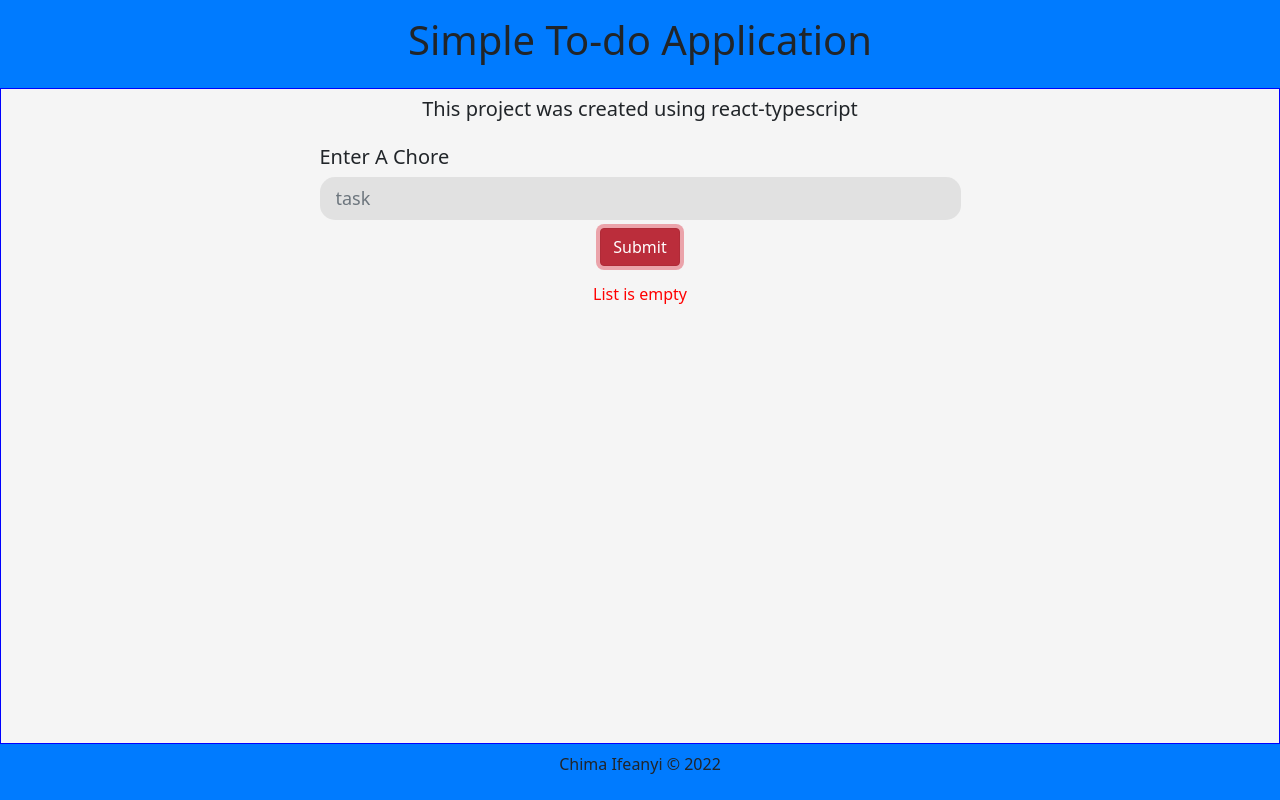
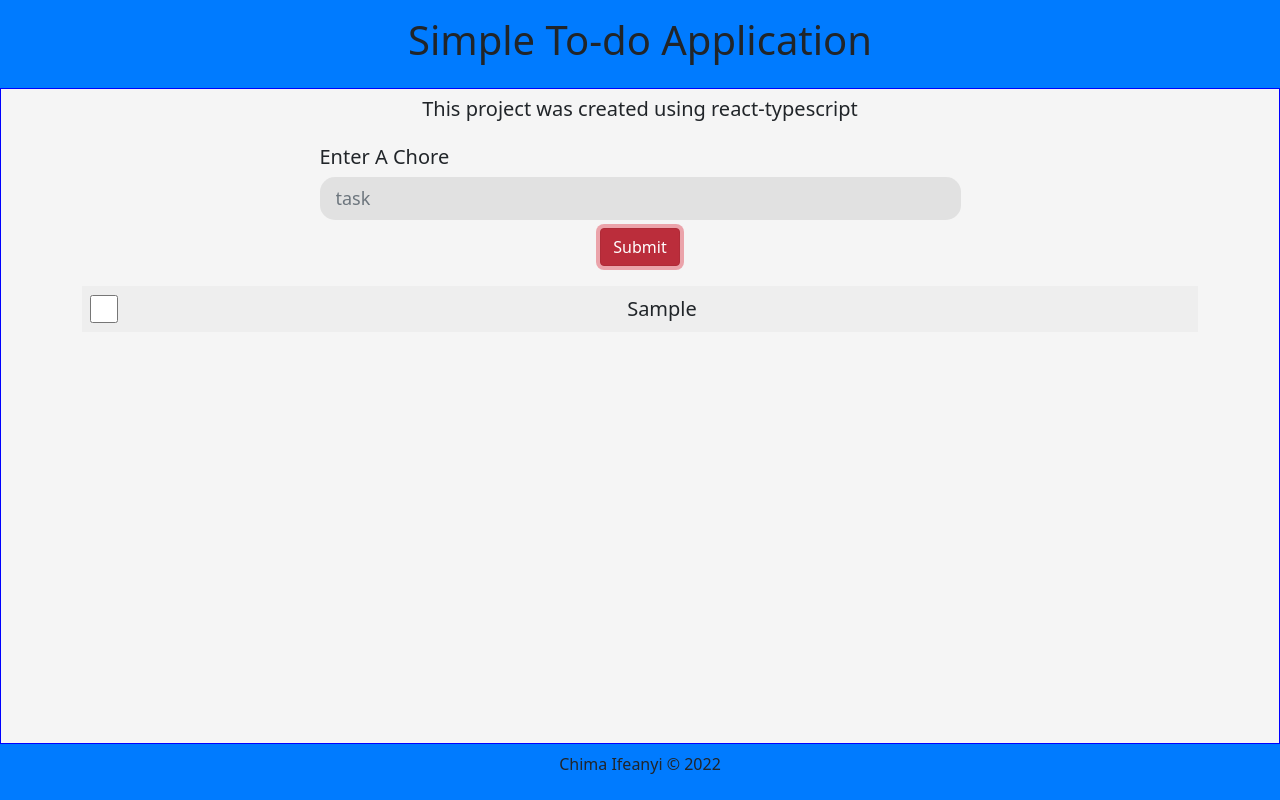
Before and after one commit to MasterIfeanyi/ifeanyi-typescript-todo, a React (Create React App) app: page / in a window 1280 px wide. Both pictures are taken after typing "Sample" into the empty fields and a click on the button "Submit". Built offline with nearby package versions, Linux system fonts and the light colour scheme.

Commit message:
change name to task through-out the app

```diff
--- a/src/components/TodoForm.tsx
+++ b/src/components/TodoForm.tsx
@@ -4,7 +4,7 @@ import { ItemsProps } from "../interfaces/Items"
 
 interface defaultFormType{
     id?: number,
-    name: string
+    task: string
 }
 
 interface TodoFormProps {
@@ -13,7 +13,7 @@ interface TodoFormProps {
 }
 
 const defaultFormData: defaultFormType = {
-    name: ""
+    task: ""
 }
 
 const TodoForm: React.FC<TodoFormProps> = ({items, setItems}) => {
@@ -26,7 +26,7 @@ const TodoForm: React.FC<TodoFormProps> = ({items, setItems}) => {
 
     const [formData, setFormData] = useState<defaultFormType>(defaultFormData)
 
-    const {name} = formData
+    const {task} = formData
 
     const handleChange = (e: React.ChangeEvent<HTMLInputElement | HTMLTextAreaElement> ): void => {
         setFormData((prevState) => (
@@ -39,12 +39,12 @@ const TodoForm: React.FC<TodoFormProps> = ({items, setItems}) => {
 
     const onSubmit = (e: React.FormEvent<HTMLFormElement>) => {
         e.preventDefault();
-        if (!name) {
+        if (!task) {
             return
         }
         console.log(formData);
         const id = items.length ? items[items.length - 1].id + 1 : 1;
-        const data = {name, id, checked: false}
+        const data = {task, id, checked: false}
         const newItems = [...items, data];
         setAndSaveItems(newItems);
         setFormData(defaultFormData);
@@ -59,7 +59,7 @@ const TodoForm: React.FC<TodoFormProps> = ({items, setItems}) => {
                         type="text"
                         id="task"
                         placeholder="task"
-                        value={name}
+                        value={task}
                         className="form-control search-bar"
                         onChange={handleChange}
                         autoComplete="off"
--- a/src/components/TodoItem.tsx
+++ b/src/components/TodoItem.tsx
@@ -13,7 +13,7 @@ const TodoItem: React.FC<TodoItemProp> = ({ item, handleDelete, handleCheck }) =
       <input type="checkbox" onChange={() => { handleCheck(item.id); handleDelete(item.id) }} />
       <label htmlFor=""
         onClick={() => handleDelete(item.id)}>
-        {item.name}
+        {item.task}
       </label>
     </div>
   )
--- a/src/interfaces/Items.ts
+++ b/src/interfaces/Items.ts
@@ -1,12 +1,12 @@
 export interface ItemsProps {
     items: {
         id: number;
-        name: string;
+        task: string;
         checked: boolean;
     }[]
 }
 
 export interface ItemProp {
     id: number;
-    name: string;
+    task: string;
 }
```
